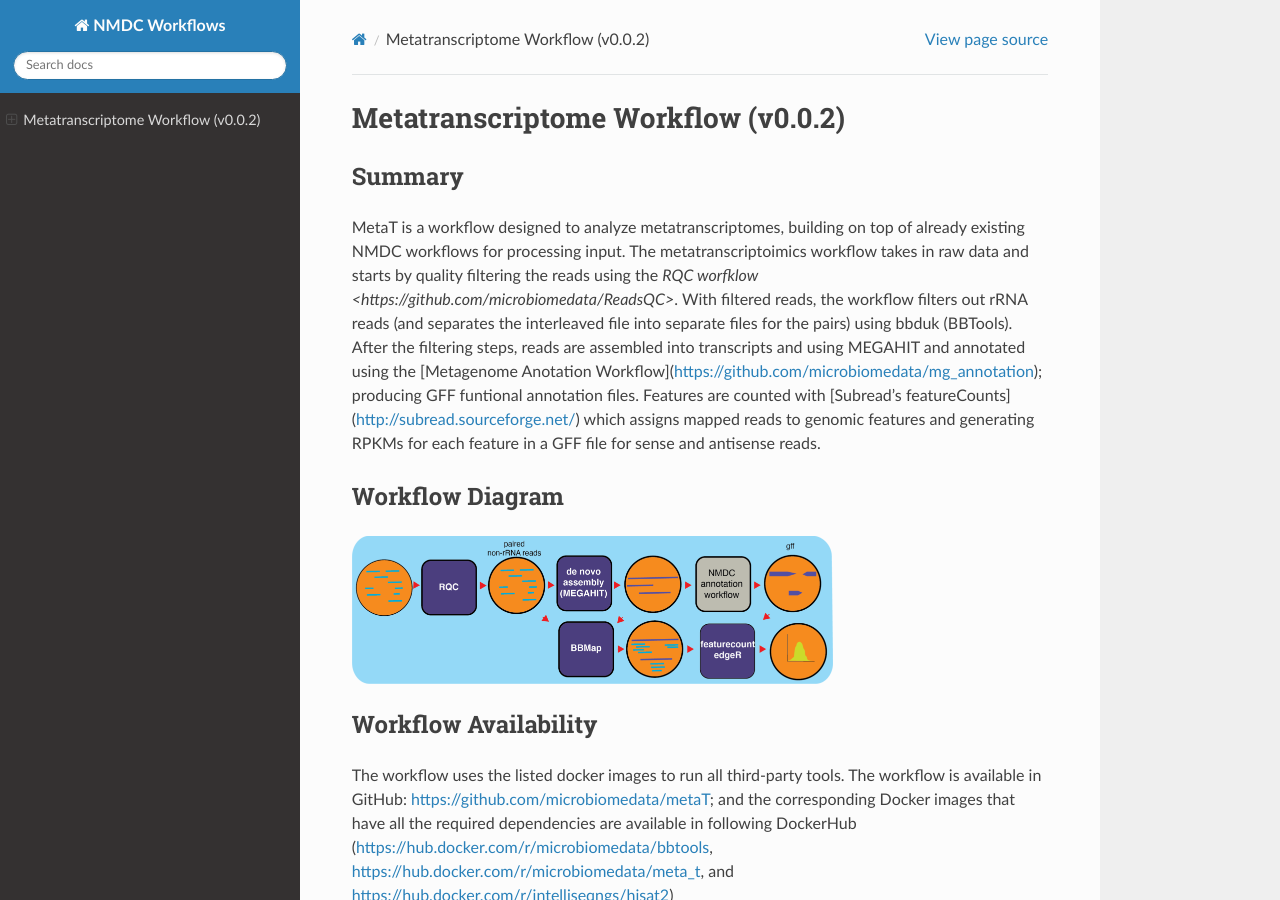
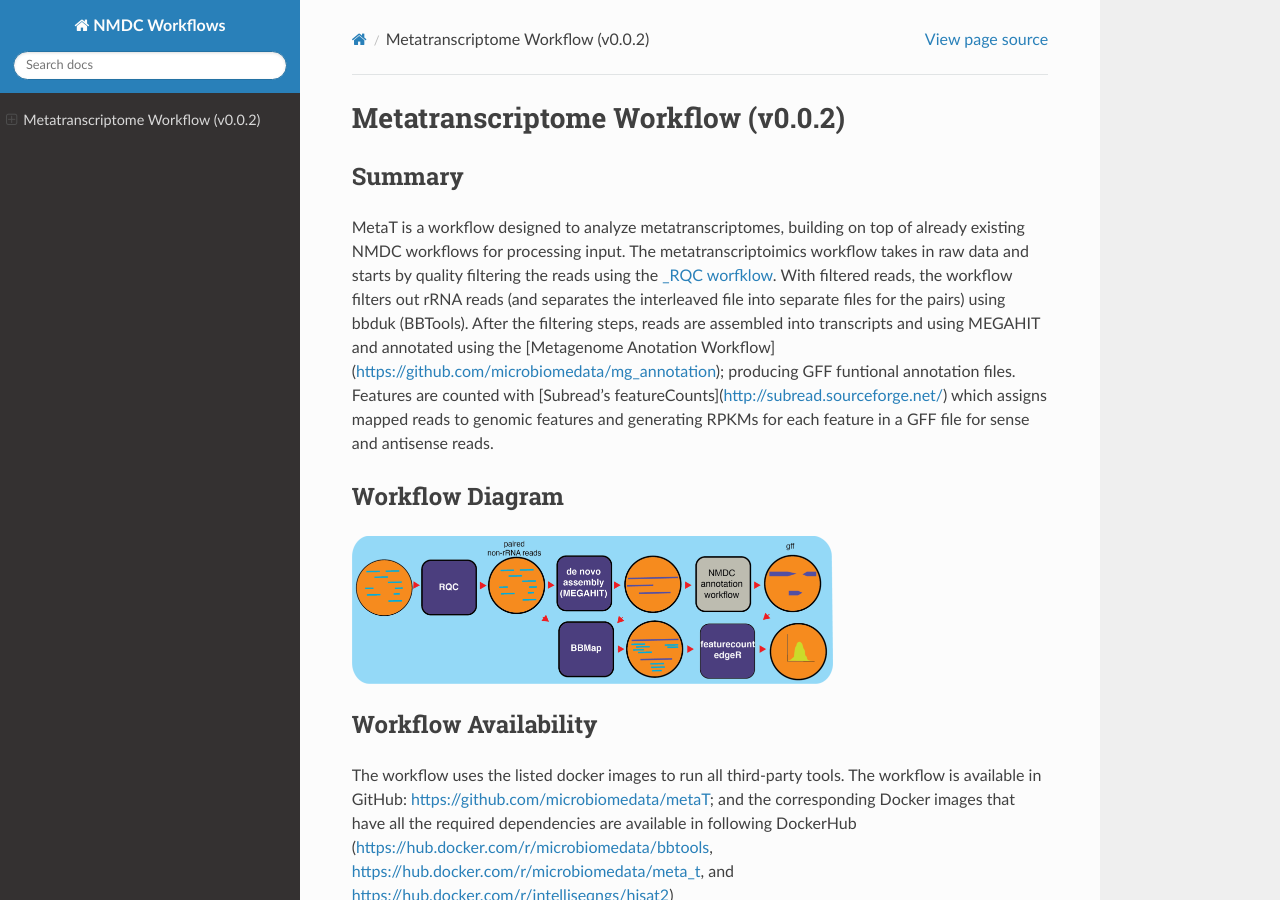
Before and after one commit to microbiomedata/metaT, a Sphinx documentation site: the page built from docs/index.rst, in a window 1280 px wide and 900 px high. Built offline with Sphinx 7.4.7 and the Read the Docs theme 2.0.0, drawn with Linux system fonts in a browser that asks for light colours.

Commit message:
Update index.rst

```diff
--- a/docs/index.rst
+++ b/docs/index.rst
@@ -4,7 +4,7 @@
 Summary
 -------
 
-MetaT is a workflow designed to analyze metatranscriptomes, building on top of already existing NMDC workflows for processing input. The metatranscriptoimics workflow takes in raw data and starts by quality filtering the reads using the `RQC worfklow <https://github.com/microbiomedata/ReadsQC>`. With filtered reads, the workflow filters out rRNA reads (and separates the interleaved file into separate files for the pairs) using bbduk (BBTools). After the filtering steps, reads are assembled into transcripts and using MEGAHIT and annotated using the [Metagenome Anotation Workflow](https://github.com/microbiomedata/mg_annotation); producing GFF funtional annotation files. Features are counted with [Subread's featureCounts](http://subread.sourceforge.net/) which assigns mapped reads to genomic features and generating RPKMs for each feature in a GFF file for sense and antisense reads.
+MetaT is a workflow designed to analyze metatranscriptomes, building on top of already existing NMDC workflows for processing input. The metatranscriptoimics workflow takes in raw data and starts by quality filtering the reads using the `_RQC worfklow <https://github.com/microbiomedata/ReadsQC>`__. With filtered reads, the workflow filters out rRNA reads (and separates the interleaved file into separate files for the pairs) using bbduk (BBTools). After the filtering steps, reads are assembled into transcripts and using MEGAHIT and annotated using the [Metagenome Anotation Workflow](https://github.com/microbiomedata/mg_annotation); producing GFF funtional annotation files. Features are counted with [Subread's featureCounts](http://subread.sourceforge.net/) which assigns mapped reads to genomic features and generating RPKMs for each feature in a GFF file for sense and antisense reads.
 
 
 
```
